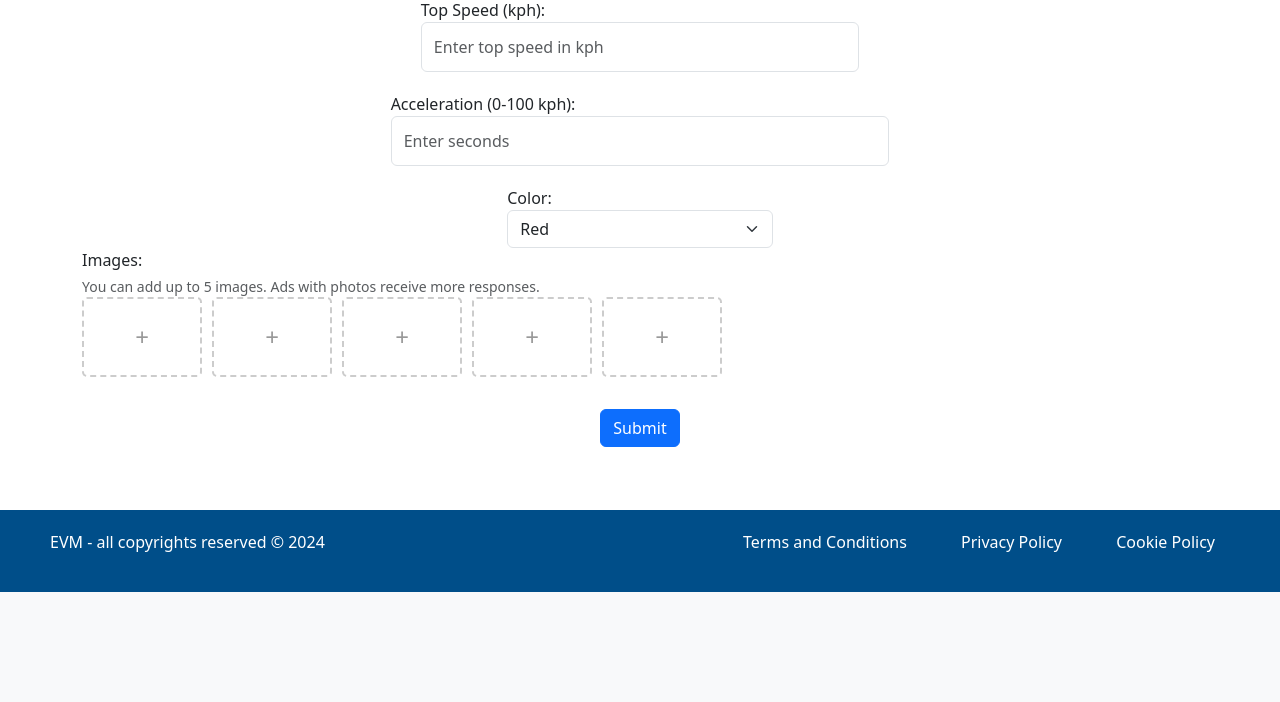
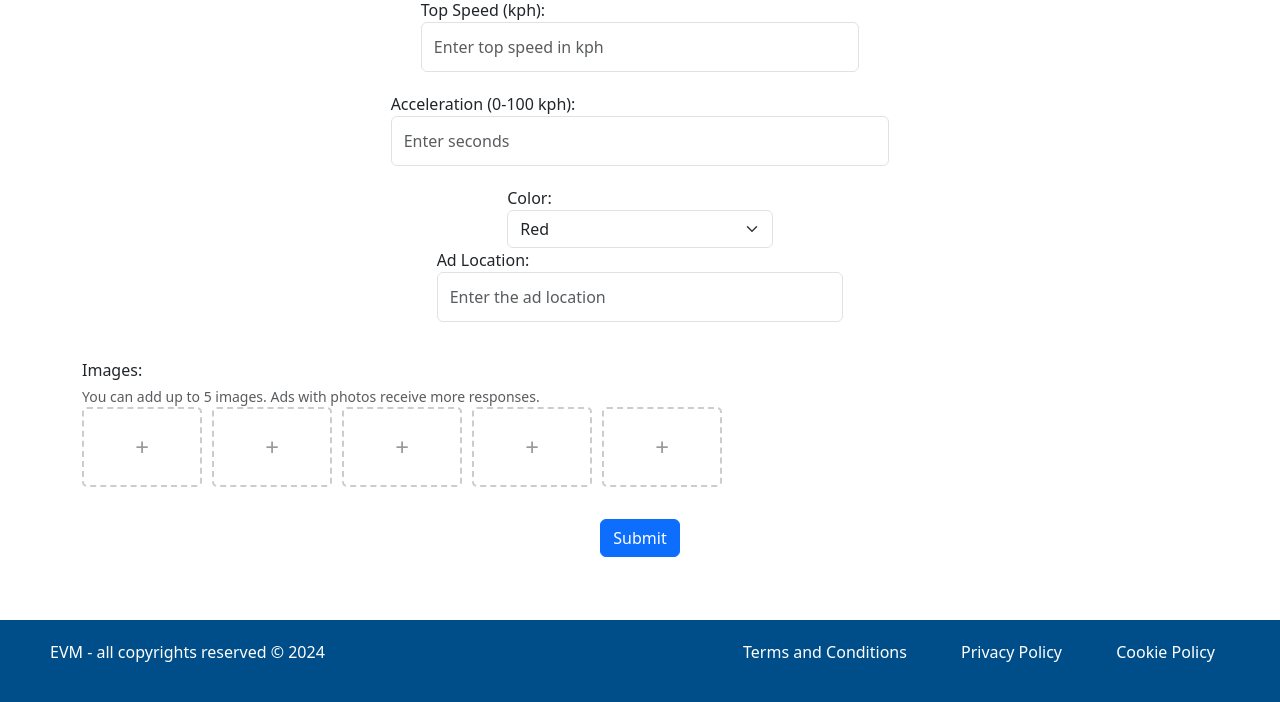
Before and after one commit to imran072/request-forum-app, a Flask app: page /sell-ev in a window 1280 px wide. Shown: the part 738-1440 px from the top of the page. Before the commit the page ends 1330 px from the top, so only its background shows below. Run offline with Flask 3, Linux system fonts and the light colour scheme.

Commit message:
added a location field for the ad

```diff
--- a/app/static/js/scripts.js
+++ b/app/static/js/scripts.js
@@ -1,3 +1,4 @@
+      // selling.html
       // image upload
       function triggerFileInput(inputId) {
         document.getElementById(inputId).click();
@@ -64,8 +65,8 @@
         }
     };
 
-
-
+    // ad location
+    const locationInput = document.getElementById('location');
 
 document.addEventListener('DOMContentLoaded', function() {
     var makeSelect = document.getElementById('make');
--- a/app/templates/selling.html
+++ b/app/templates/selling.html
@@ -70,6 +70,13 @@
     </div>
 
     <div class="row mb-3">
+      <label for="location" class="category_name">Ad Location:</label>
+      <div class="option_name">
+        <input type="text" class="form-control" id="location" name="location" placeholder="Enter the ad location" required>
+      </div>
+    </div>
+
+    <div class="row mb-3">
         <label class="category_name">Images:</label>
         <small class="form-text text-muted">You can add up to 5 images. Ads with photos receive more responses.</small>
         <div class="option_name">
@@ -103,8 +110,7 @@
         </div>
     </div>
 
-
-      <button type="submit" class="btn btn-primary mt-3">Submit</button>
-    </form>
-  </div>
-  {% endblock %}
+    <button type="submit" class="btn btn-primary mt-3">Submit</button>
+  </form>
+</div>
+{% endblock %}
```
